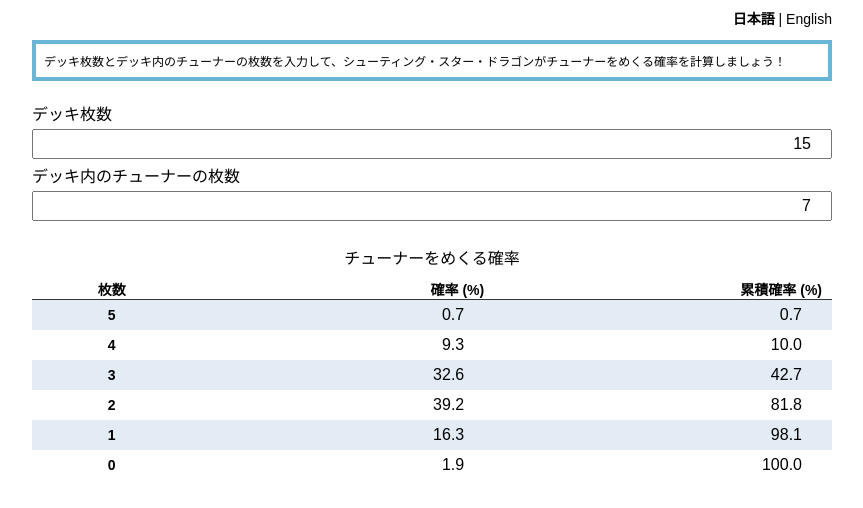
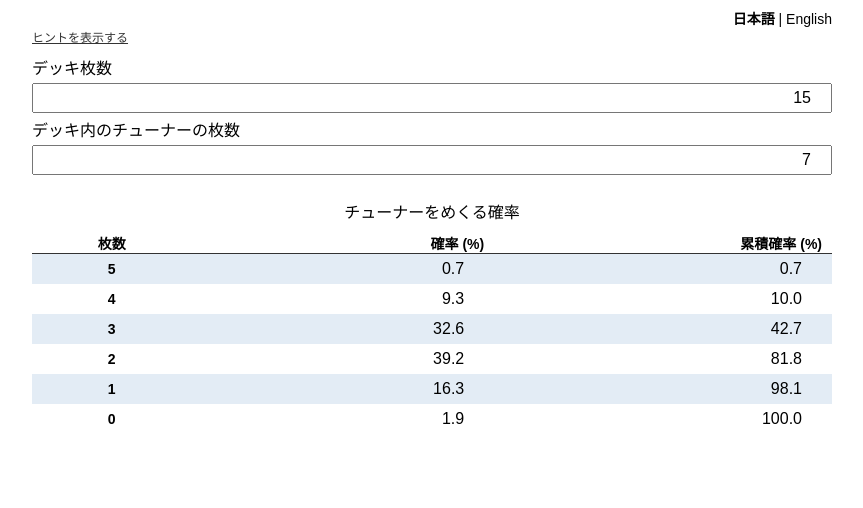
Before and after one commit to rksuda/shooting-star-dragon, a Vue app: page / in a window 1280 px wide. Shown: the top 508 px of the page, without its empty margins (208-1071 px from the left). Built offline with nearby package versions, Linux system fonts and the light colour scheme.

Commit message:
Make hint toggleable

```diff
--- a/src/App.vue
+++ b/src/App.vue
@@ -4,7 +4,11 @@
       <language-selector :languages="languages" @select="handleSelectLanguage" />
     </div>
 
-    <p>{{ $t('App.message') }}</p>
+    <p class="hint-toggle" @click="onToggleHint">
+      <span v-if="showHint">{{ $t('App.hideHint') }}</span>
+      <span v-else>{{ $t('App.showHint') }}</span>
+    </p>
+    <div v-if="showHint" class="hint">{{ $t('App.hint') }}</div>
 
     <label>{{ $t('App.deckSize') }}<input type="number" min="0" v-model.number="deckSize"></label>
     <label>{{ $t('App.deckTunerSize') }}<input type="number" min="0" v-model.number="deckTunerSize"></label>
@@ -49,6 +53,7 @@ export default {
         { text: '日本語', value: 'ja' },
         { text: 'English', value: 'en' },
       ],
+      showHint: false,
     };
   },
   computed: {
@@ -95,6 +100,9 @@ export default {
     },
     handleSelectLanguage({ language }) {
       this.$i18n.locale = language;
+    },
+    onToggleHint() {
+      this.showHint = !this.showHint;
     }
   }
 }
@@ -129,12 +137,6 @@ th {
 td {
   padding: 6px 30px;
 }
-p {
-  font-size: 12px;
-  margin-bottom: 20px;
-  padding: 8px;
-  border: 4px solid #68b5d6;
-}
 
 .container {
   max-width: 800px;
@@ -151,4 +153,20 @@ p {
   display: flex;
   justify-content: flex-end;
 }
+.hint-toggle {
+  font-size: 12px;
+  color: #333;
+  text-decoration: underline;
+  margin: 0 0 10px;
+}
+.hint-toggle:hover {
+  cursor: pointer;
+}
+.hint {
+  font-size: 12px;
+  padding: 8px;
+  margin: 10px 0 20px;
+  border: 4px solid #68b5d6;
+  position: relative;
+}
 </style>
--- a/src/i18n.js
+++ b/src/i18n.js
@@ -1,7 +1,9 @@
 export default {
   ja: {
     App: {
-      message: 'デッキ枚数とデッキ内のチューナーの枚数を入力して、シューティング・スター・ドラゴンがチューナーをめくる確率を計算しましょう！',
+      showHint: 'ヒントを表示する',
+      hideHint: 'ヒントを隠す',
+      hint: 'デッキ枚数とデッキ内のチューナーの枚数を入力して、シューティング・スター・ドラゴンがチューナーをめくる確率を計算しましょう！',
       deckSize: 'デッキ枚数',
       deckTunerSize: 'デッキ内のチューナーの枚数',
       resultCaption: 'チューナーをめくる確率',
@@ -12,7 +14,9 @@ export default {
   },
   en: {
     App: {
-      message: 'You can easily calculate probabilities that Shooting Star Dragon excavates Tuners from your Deck!',
+      showHint: 'Show hint',
+      hideHint: 'Hide hint',
+      hint: 'You can easily calculate probabilities that Shooting Star Dragon excavates Tuners from your Deck!',
       deckSize: 'Remaining Cards in Deck',
       deckTunerSize: 'Remaining Tuners in Deck',
       resultCaption: 'Probabilities to Excavate Tuners',
```
